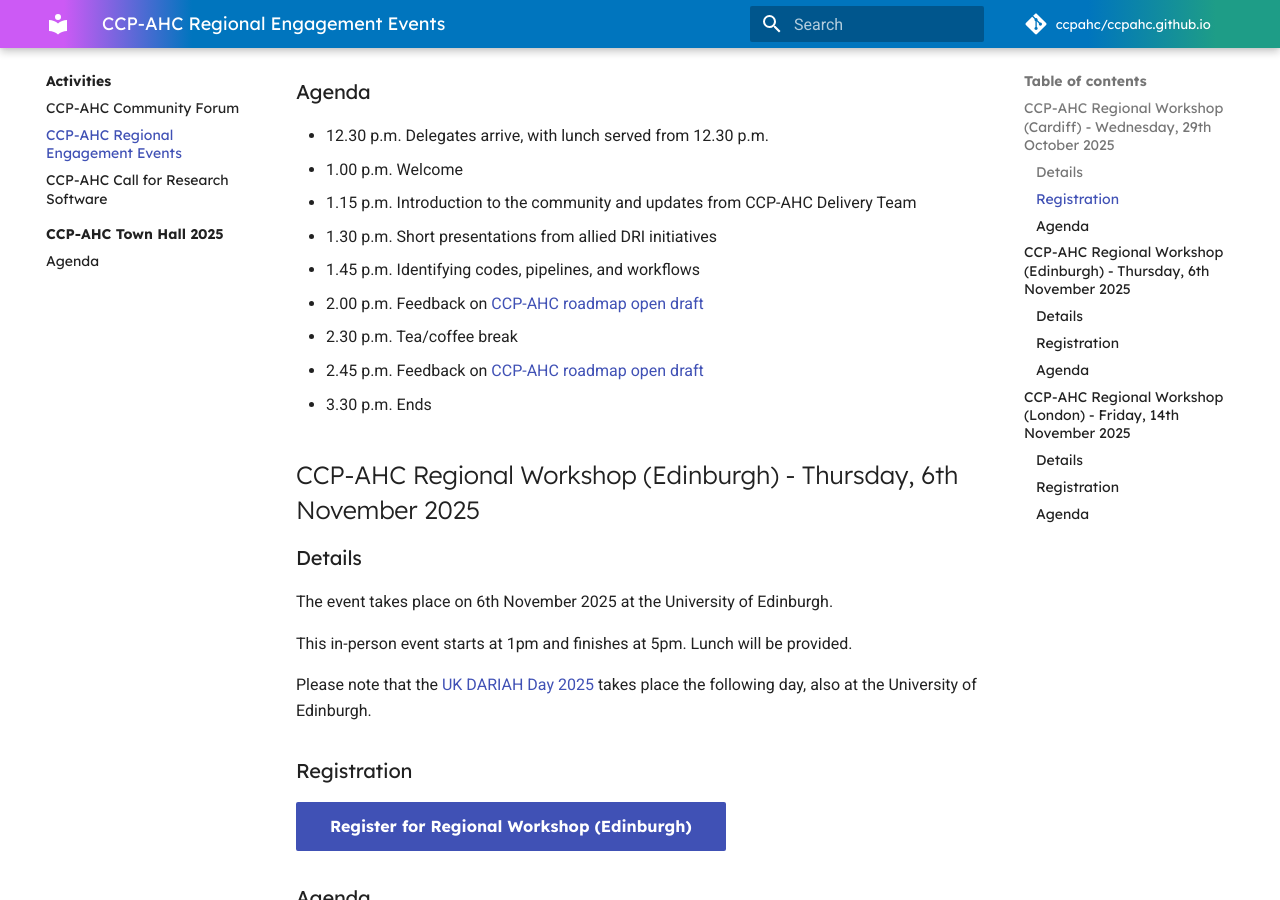
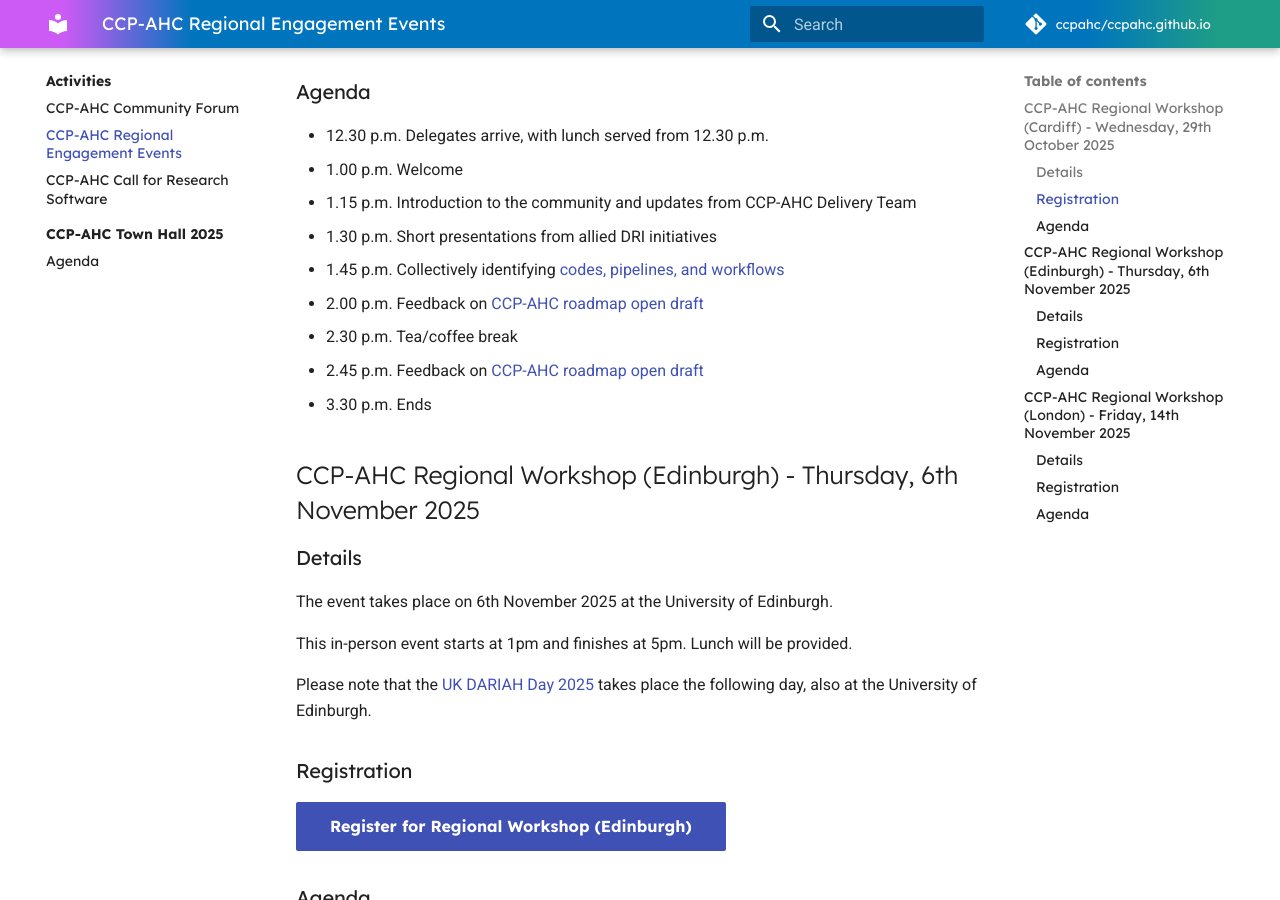
Before and after one commit to ccpahc/ccpahc.github.io, an MkDocs documentation site: the page built from docs/activities/regional-engagement.md, in a window 1280 px wide and 900 px high, scrolled down 807 px. Built offline with MkDocs 1.6.1 and Material for MkDocs 9.7.7, drawn with Linux system fonts in a browser that asks for light colours; comment, search, counter and statistics services are not loaded.

Commit message:
Update agenda item for regional engagement activity

```diff
--- a/docs/activities/regional-engagement.md
+++ b/docs/activities/regional-engagement.md
@@ -22,7 +22,7 @@
 - 1.00 p.m. Welcome
 - 1.15 p.m. Introduction to the community and updates from CCP-AHC Delivery Team
 - 1.30 p.m. Short presentations from allied DRI initiatives
-- 1.45 p.m. Identifying codes, pipelines, and workflows
+- 1.45 p.m. Collectively identifying [codes, pipelines, and workflows](https://www.ccpahc.ac.uk/activities/codes-eoi/)
 - 2.00 p.m. Feedback on [CCP-AHC roadmap open draft](https://zenodo.org/records/17099176)
 - 2.30 p.m. Tea/coffee break
 - 2.45 p.m. Feedback on [CCP-AHC roadmap open draft](https://zenodo.org/records/17099176)
```
